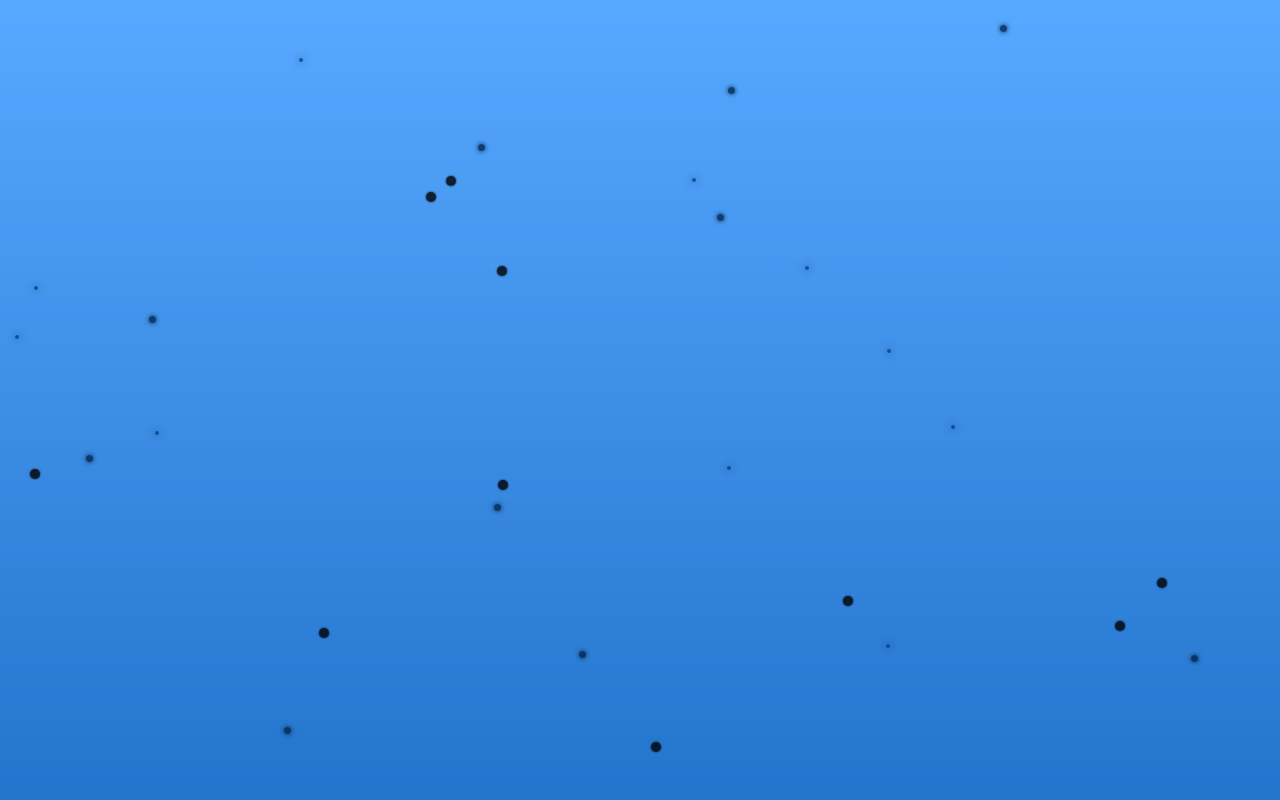
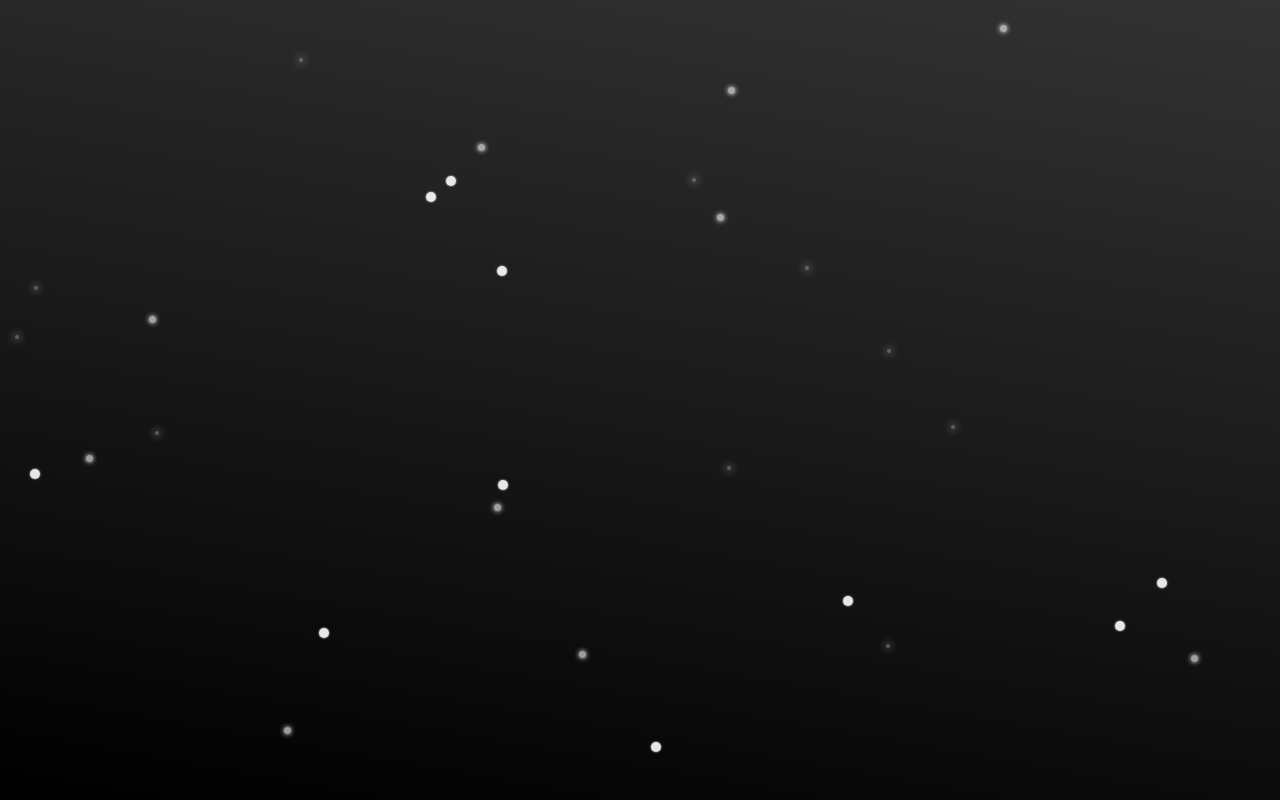
Before and after one commit to GaelleG/fishes, a plain HTML site: page index.html in a window 1280 px wide. Drawn offline with Linux system fonts and the light colour scheme.

Commit message:
Snow in the dark

```diff
--- a/index.html
+++ b/index.html
@@ -5,7 +5,12 @@
   <meta name="viewport" content="width=device-width, user-scalable=no">
   <style type="text/css">
     body {
-      background-image: linear-gradient(to top, rgba(0,0,0,.6), transparent);
+      background-color: #000;
+      background-image: -webkit-linear-gradient(10deg, transparent, rgba(255,255,255,.2));
+      background-image: -moz-linear-gradient(10deg, transparent, rgba(255,255,255,.2));
+      background-image: -ms-linear-gradient(10deg, transparent, rgba(255,255,255,.2));
+      background-image: -o-linear-gradient(10deg, transparent, rgba(255,255,255,.2));
+      background-image: linear-gradient(10deg, transparent, rgba(255,255,255,.2));
     }
     .depth {
       position: absolute;
@@ -15,36 +20,29 @@
       right: 0;
       overflow: hidden;
     }
-    .depth:before {
-      content: '';
-      display: block;
-      position: absolute;
-      top: 0;
-      bottom: 0;
-      left: 0;
-      right: 0;
-      background-color: rgba(0,123,255,.3);
-    }
     .fish {
       display: block;
       position: absolute;
-      background-color: rgba(0,0,0,.8);
+      background-color: rgba(255,255,255,.9);
       border-radius: 50%;
     }
     .depth .fish {
       width: 4px;
       height: 4px;
-      box-shadow: 0 0 8px #000;
+      box-shadow: 0 0 8px #fff;
+      background-color: rgba(255,255,255,.3);
     }
     .depth +.depth .fish {
       width: 7px;
       height: 7px;
-      box-shadow: 0 0 5px #000;
+      box-shadow: 0 0 5px #fff;
+      background-color: rgba(255,255,255,.6);
     }
     .depth + .depth + .depth .fish {
       width: 10px;
       height: 10px;
-      box-shadow: 0 0 2px #000;
+      box-shadow: 0 0 2px #fff;
+      background-color: rgba(255,255,255,.9);
     }
   </style>
 </head>
```
